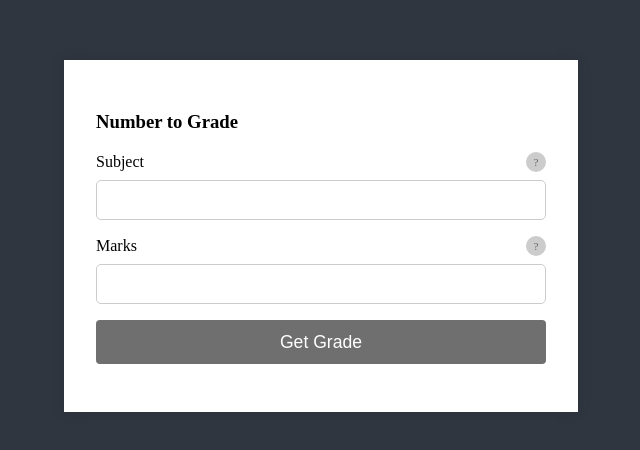
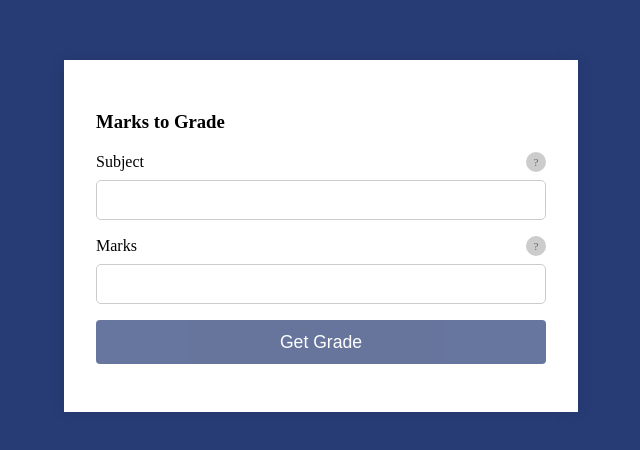
Before and after one commit to Ashik-Mahmud/marks-grade-app, a plain HTML site: page index.html in a window 1280 px wide. Shown: the part 172-622 px from the top of the page, without its empty margins (319-959 px from the left). Drawn offline with Linux system fonts and the light colour scheme.

```diff
--- a/index.html
+++ b/index.html
@@ -13,7 +13,7 @@
 <body>
     <div class="wrapper">
         <p class="error"></p>
-        <h3 class="title">Number to Grade</h3>
+        <h3 class="title">Marks to Grade</h3>
         <div class="input-field">
             <label for="subjects">Subject  <span class="ques">?</span>  <small class="info">To get multiple subject grade please put the multiple subject in the subject field by (Coma & space- , ) separate[Ex- Bangla, English, Math]</small></label>
             <input type="text" id="subjects">
--- a/style.css
+++ b/style.css
@@ -4,7 +4,7 @@
     justify-content: center;
     min-height: 100vh;
     font-family: poppins;
-    background-color: #2f3640;
+    background-color: #273c75;
     overflow: hidden;
 }
 
@@ -76,7 +76,7 @@
 .input-field button {
     width: 100%;
     padding: 0.7rem;
-    background: #333;
+    background: #273c75;
     color: #fff;
     border: none;
     outline: none;
```
Also changed, not shown: screenshot.png (added), 1 other file.
